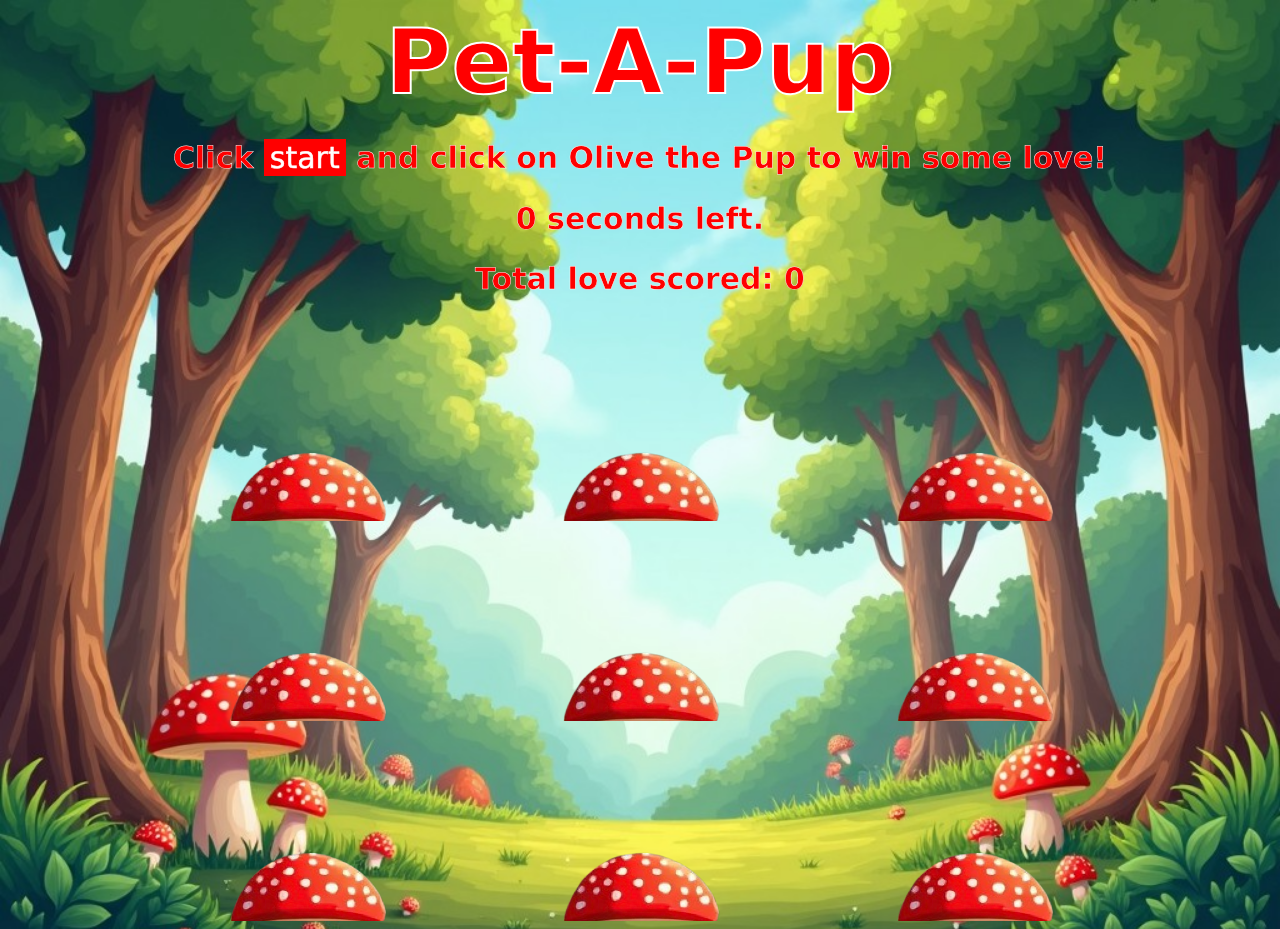
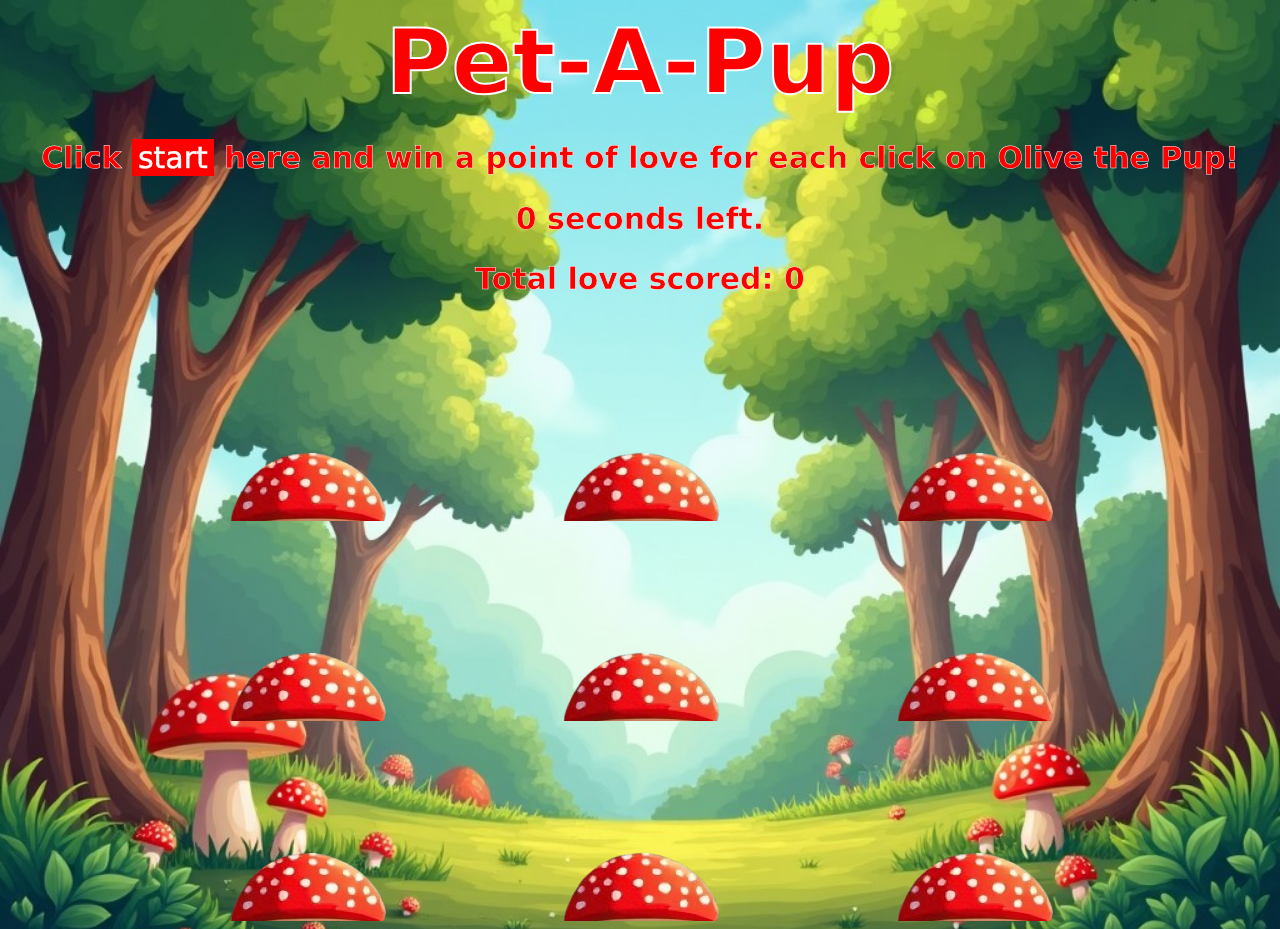
Before and after one commit to ultindigo/pet-a-pup, a website built with Parcel: page index.html in a window 1280 px wide. Built offline with nearby package versions, Linux system fonts and the light colour scheme.

Commit message:
Update index.html

```diff
--- a/index.html
+++ b/index.html
@@ -6,7 +6,7 @@
     <h1 id="title">Pet-A-Pup</h1>
     <div>
       <div>
-        <h2>Click <button id="start">start</button> and click on Olive the Pup to win some love!</h2>
+        <h2>Click <button id="start">start</button> here and win a point of love for each click on Olive the Pup!</h2>
       </div>
       <div>
         <h2><span id="timer">0</span> seconds left.</h2>
```
